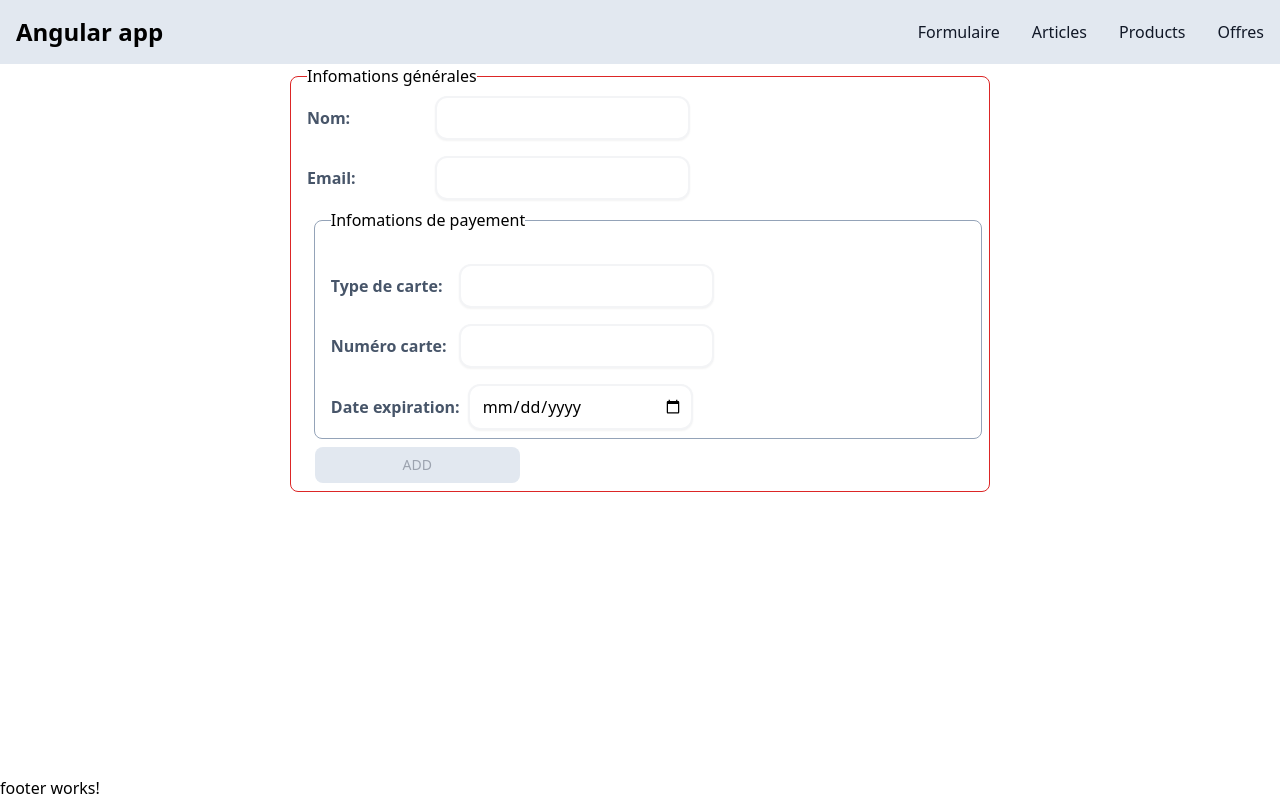
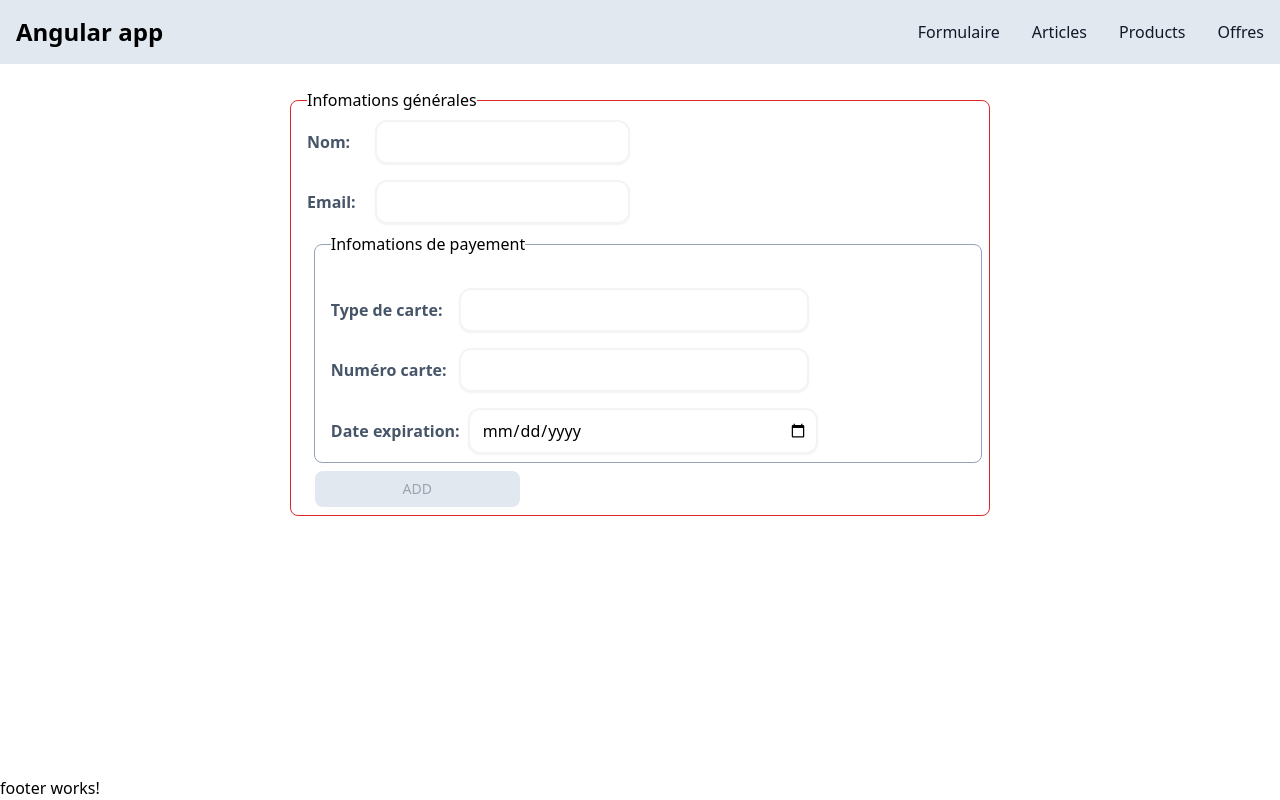
Before and after one commit to Jnayeh/angular-relearning-app, an Angular app: page /formulaire in a window 1280 px wide. Built offline with nearby package versions, Linux system fonts and the light colour scheme.

Commit message:
fixes numero carte input and some UI fixes

```diff
--- a/src/app/offres-emploi/offres-emploi.component.html
+++ b/src/app/offres-emploi/offres-emploi.component.html
@@ -1,3 +1,4 @@
+<section class="m-4">
   <h1>Liste des bilan</h1>
   <h2>Nombre de bilan : {{nbOffre}}</h2>
 
@@ -51,3 +52,4 @@
       </div>
     </div>
   </div>
+</section>
--- a/src/app/template-driven-form/template-driven-form.component.html
+++ b/src/app/template-driven-form/template-driven-form.component.html
@@ -1,15 +1,16 @@
+<section class="m-4 mt-6">
   <form #form="ngForm" class="mx-auto w-[90%] max-w-[700px]">
     <fieldset class="rounded-lg border border-red-600 pl-4 ">
       <legend>Infomations générales</legend>
 
-    <span class="font-bold text-slate-600 inline-block min-w-[120px]">Nom:</span>
+      <span class="font-bold text-slate-600 inline-block min-w-[60px]">Nom:</span>
       <input
-      class=" max-w-sm rounded-xl  py-2 min-w-[calc(100%-122px-1rem)] sm:min-w-[225px] pl-3 pr-2 shadow-sm focus:outline-none border-2 focus:border-red-600 border-gray-100 m-2"
+        class=" max-w-sm rounded-xl py-2 min-w-[250px] pl-3 pr-2 shadow-sm focus:outline-none border-2 focus:border-red-600 border-gray-100 m-2"
         name="name" required [(ngModel)]="formModel.name" #name="ngModel" />
       <br>
-    <span class="font-bold text-slate-600 inline-block min-w-[120px]">Email:</span>
+      <span class="font-bold text-slate-600 inline-block min-w-[60px]">Email:</span>
       <input
-      class=" max-w-sm rounded-xl  py-2 min-w-[calc(100%-122px-1rem)] sm:min-w-[225px] pl-3 pr-2 shadow-sm focus:outline-none border-2 focus:border-red-600 border-gray-100 m-2"
+        class=" max-w-sm rounded-xl py-2 min-w-[250px] pl-3 pr-2 shadow-sm focus:outline-none border-2 focus:border-red-600 border-gray-100 m-2"
         name="email" required pattern="^[a-zA-Z0-9.-]+\.[a-zA-Z0-9._%+-]+@[a-zA-Z]{3}$" [(ngModel)]="formModel.email"
         #email="ngModel" />
       <fieldset class="rounded-lg border border-slate-400 mx-auto w-[98%] sm:pr-2 pl-4 ">
@@ -17,23 +18,23 @@
         <br>
         <span class="font-bold text-slate-600 inline-block min-w-[120px]">Type de carte:</span>
         <input
-        class=" max-w-sm rounded-xl  py-2 min-w-[calc(100%-122px-1rem)] sm:min-w-[225px] pl-3 pr-2 shadow-sm focus:outline-none border-2 focus:border-red-600 border-gray-100 m-2"
+          class=" max-w-sm rounded-xl  py-2 min-w-[calc(100%-122px-1rem)] max-w-[calc(100%-122px-1rem)] sm:min-w-[350px] pl-3 pr-2 shadow-sm focus:outline-none border-2 focus:border-red-600 border-gray-100 m-2"
           name="type" required [(ngModel)]="formModel.type" #type="ngModel" />
         <br>
         <span class="font-bold text-slate-600 inline-block min-w-[120px]">Numéro carte:</span>
         <input
-        class=" max-w-sm rounded-xl  py-2 min-w-[calc(100%-122px-1rem)] sm:min-w-[225px] pl-3 pr-2 shadow-sm focus:outline-none border-2 focus:border-red-600 border-gray-100 m-2"
-        name="num" type="number" required pattern="^[\d]{3}$" [(ngModel)]="formModel.num" #num="ngModel" />
+          class=" max-w-sm rounded-xl  py-2 min-w-[calc(100%-122px-1rem)] max-w-[calc(100%-122px-1rem)] sm:min-w-[350px] pl-3 pr-2 shadow-sm focus:outline-none border-2 focus:border-red-600 border-gray-100 m-2"
+          name="num" type="number" required pattern="^[\d]{16}$" [(ngModel)]="formModel.num" #num="ngModel" />
         <br>
         <span class="font-bold text-slate-600 inline-block min-w-[120px]">Date expiration:</span>
         <input
-        class=" max-w-sm rounded-xl  py-2 min-w-[calc(100%-122px-1rem)] sm:min-w-[225px] pl-3 pr-2 shadow-sm focus:outline-none border-2 focus:border-red-600 border-gray-100 m-2"
+          class=" max-w-sm rounded-xl  py-2 min-w-[calc(100%-122px-1rem)] max-w-[calc(100%-122px-1rem)] sm:min-w-[350px] pl-3 pr-2 shadow-sm focus:outline-none border-2 focus:border-red-600 border-gray-100 m-2"
           name="date" type="date" required [(ngModel)]="formModel.date" #date="ngModel" />
         <br>
         <ng-template [ngIf]="type.valid && num.valid && date.valid">
           <span class="font-bold text-slate-600 inline-block min-w-[120px]">Code:</span>
           <input
-          class=" max-w-sm rounded-xl  py-2 min-w-[calc(100%-122px-1rem)] sm:min-w-[225px] pl-3 pr-2 shadow-sm focus:outline-none border-2 focus:border-red-600 border-gray-100 m-2"
+            class=" max-w-sm rounded-xl  py-2 min-w-[calc(100%-122px-1rem)] max-w-[calc(100%-122px-1rem)] sm:min-w-[350px] pl-3 pr-2 shadow-sm focus:outline-none border-2 focus:border-red-600 border-gray-100 m-2"
             name="code" type="number" [(ngModel)]="formModel.code" #code="ngModel" />
         </ng-template>
 
@@ -44,3 +45,4 @@
     </fieldset>
 
   </form>
+</section>
```
Lines whose indentation alone changed are shown as unchanged.
